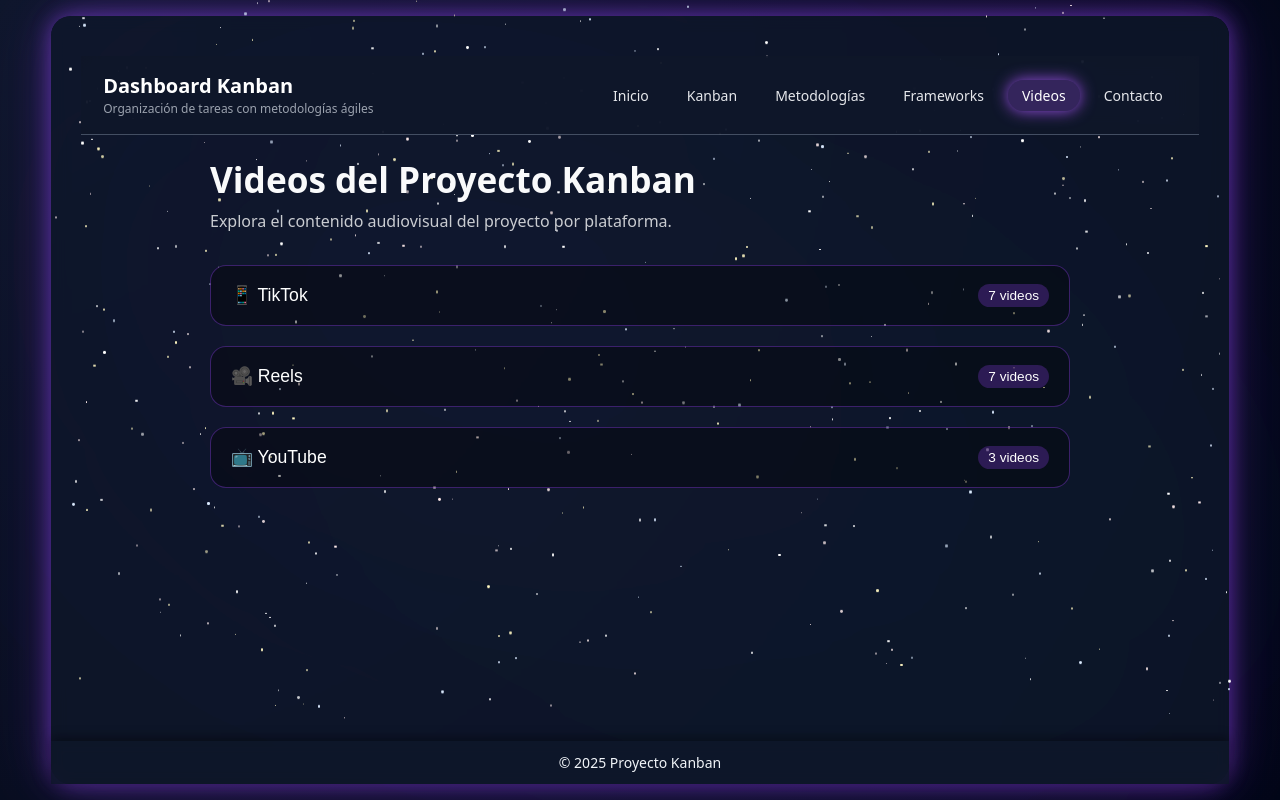
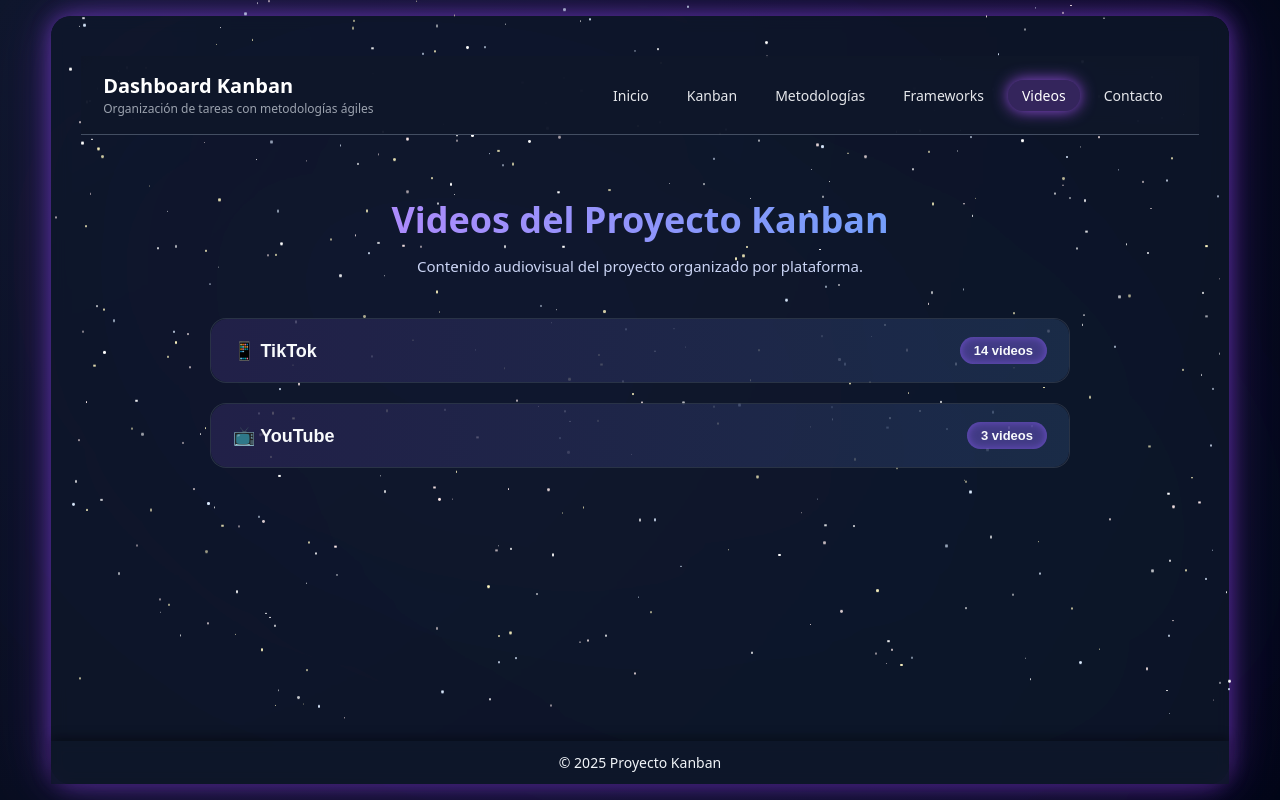
Before and after one commit to leo260855/kanban-react, a React (Vite) app: page /videos in a window 1280 px wide. Built offline with nearby package versions, Linux system fonts and the light colour scheme.

Commit message:
agregados videos de tik tok y youtube

```diff
--- a/src/pages/Videos.css
+++ b/src/pages/Videos.css
@@ -1,81 +1,141 @@
 /* ===============================
-   VIDEOS – ESTILO PRO
+   CONTENEDOR GENERAL
 ================================ */
-
 .videos-page {
-  padding: 20px;
   max-width: 900px;
   margin: 0 auto;
+  padding: 60px 20px 80px;
+  color: #e5e7eb;
+  position: relative;
+  z-index: 2;
 }
 
+/* ===============================
+   TÍTULOS
+================================ */
 .videos-title {
-  font-size: 2.2rem;
-  margin-bottom: 6px;
+  font-size: 36px;
+  font-weight: 700;
+  margin-bottom: 10px;
+  text-align: center;
+  background: linear-gradient(90deg, #c084fc, #60a5fa);
+  -webkit-background-clip: text;
+  -webkit-text-fill-color: transparent;
 }
 
 .videos-subtitle {
-  opacity: 0.8;
-  margin-bottom: 30px;
+  text-align: center;
+  font-size: 15px;
+  color: #cbd5f5;
+  margin-bottom: 40px;
 }
 
-/* TARJETA */
+/* ===============================
+   TARJETAS
+================================ */
 .video-card {
-  background: rgba(0, 0, 0, 0.35);
+  background: rgba(15, 23, 42, 0.75);
   border-radius: 16px;
   margin-bottom: 20px;
   overflow: hidden;
-  border: 1px solid rgba(155, 70, 255, 0.35);
-  transition: 0.3s;
+  border: 1px solid rgba(148, 163, 184, 0.2);
+  box-shadow: 0 0 0 transparent;
+  transition: all 0.3s ease;
+}
+
+.video-card:hover {
+  box-shadow: 0 0 25px rgba(139, 92, 246, 0.35);
+  transform: translateY(-2px);
 }
 
 .video-card.active {
-  box-shadow: 0 0 25px rgba(155, 70, 255, 0.45);
-  border-color: rgba(180, 100, 255, 0.9);
+  border-color: rgba(139, 92, 246, 0.6);
 }
 
-/* ENCABEZADO BOTÓN */
+/* ===============================
+   HEADER / BOTÓN
+================================ */
 .video-header {
   width: 100%;
-  background: transparent;
+  padding: 18px 22px;
+  background: linear-gradient(
+    90deg,
+    rgba(139, 92, 246, 0.15),
+    rgba(96, 165, 250, 0.15)
+  );
   border: none;
-  padding: 18px 20px;
+  color: #f8fafc;
   display: flex;
   justify-content: space-between;
   align-items: center;
-  color: white;
-  font-size: 1.1rem;
+  font-size: 18px;
+  font-weight: 600;
   cursor: pointer;
+  border-radius: 16px;
+  transition: all 0.3s ease;
 }
 
 .video-header:hover {
-  background: rgba(155, 70, 255, 0.15);
+  background: linear-gradient(
+    90deg,
+    rgba(139, 92, 246, 0.3),
+    rgba(96, 165, 250, 0.3)
+  );
 }
 
-/* CONTADOR */
-.count {
-  font-size: 0.85rem;
-  background: rgba(155, 70, 255, 0.25);
-  padding: 4px 10px;
-  border-radius: 999px;
+.video-header span {
+  display: flex;
+  align-items: center;
+  gap: 10px;
 }
 
-/* CONTENIDO */
+/* ===============================
+   CONTADOR
+================================ */
+.count {
+  background: rgba(139, 92, 246, 0.35);
+  padding: 6px 14px;
+  border-radius: 999px;
+  font-size: 13px;
+  font-weight: 600;
+  color: #f8fafc;
+  box-shadow: inset 0 0 8px rgba(139, 92, 246, 0.6);
+}
+
+/* ===============================
+   CONTENIDO DESPLEGABLE
+================================ */
 .video-content {
-  padding: 18px 22px;
-  background: rgba(0, 0, 0, 0.4);
+  padding: 18px 28px 26px;
   animation: fadeSlide 0.35s ease;
 }
 
 .video-content ul {
-  padding-left: 20px;
+  list-style: none;
+  padding: 0;
+  margin: 0;
 }
 
 .video-content li {
-  margin-bottom: 8px;
-  opacity: 0.9;
+  padding: 12px 0;
+  border-bottom: 1px dashed rgba(148, 163, 184, 0.25);
+  font-size: 15px;
+  color: #e5e7eb;
+  transition: color 0.2s ease, transform 0.2s ease;
 }
 
-/* ANIMACIÓN */
+.video-content li:last-child {
+  border-bottom: none;
+}
+
+.video-content li:hover {
+  color: #c084fc;
+  transform: translateX(4px);
+}
+
+/* ===============================
+   ANIMACIÓN
+================================ */
 @keyframes fadeSlide {
   from {
     opacity: 0;
@@ -86,3 +146,22 @@
     transform: translateY(0);
   }
 }
+
+/* ===============================
+   RESPONSIVE
+================================ */
+@media (max-width: 600px) {
+  .videos-title {
+    font-size: 28px;
+  }
+
+  .video-header {
+    font-size: 16px;
+    padding: 16px;
+  }
+
+  .count {
+    font-size: 12px;
+    padding: 5px 10px;
+  }
+}
--- a/src/pages/Videos.jsx
+++ b/src/pages/Videos.jsx
@@ -1,80 +1,153 @@
-import { useState } from "react";
+import { useMemo, useState } from "react";
 import "./Videos.css";
 
 function Videos() {
   const [open, setOpen] = useState(null);
 
   const toggle = (section) => {
-    setOpen(open === section ? null : section);
+    setOpen((prev) => (prev === section ? null : section));
+  };
+
+  const data = useMemo(
+    () => ({
+      tiktok: {
+        title: "TikTok",
+        icon: "📱",
+        count: 14,
+        items: [
+          {
+            title: "¿Qué es Kanban?",
+            url: "https://vt.tiktok.com/ZS5uHXu6G/",
+          },
+          {
+            title: "¿Qué es una tarea?",
+            url: "https://vt.tiktok.com/ZS5uHxKFw/",
+          },
+          {
+            title: "Metodologías ágiles",
+            url: "https://vt.tiktok.com/ZS5uHue5m/",
+          },
+          {
+            title: "Metodología ágil vs metodología tradicional",
+            url: "https://vt.tiktok.com/ZS5uHU6Ur/",
+          },
+          {
+            title: "¿Qué es un framework?",
+            url: "https://vt.tiktok.com/ZS5uHPaGD/",
+          },
+          {
+            title: "Kanban en la vida diaria",
+            url: "https://vt.tiktok.com/ZS5uHN9TR/",
+          },
+          {
+            title: "Funcionamiento del dashboard Kanban",
+            url: "https://vt.tiktok.com/ZS5uH85xu/",
+          },
+          {
+            title: "Columnas del tablero Kanban",
+            url: "https://vt.tiktok.com/ZS5uHJLMW/",
+          },
+          {
+            title: "Prioridades de las tareas en Kanban",
+            url: "https://vt.tiktok.com/ZS5uu3VCV/",
+          },
+          {
+            title: "Flujo y control de prioridades en Kanban",
+            url: "https://vt.tiktok.com/ZS5uHS7Ru/",
+          },
+          {
+            title: "Límite de tareas en proceso (WIP)",
+            url: "https://vt.tiktok.com/ZS5uHhMVK/",
+          },
+          {
+            title: "Progreso del proyecto en Kanban",
+            url: "https://vt.tiktok.com/ZS5uHMaDY/",
+          },
+          {
+            title: "Guardado de tareas en Kanban",
+            url: "https://vt.tiktok.com/ZS5uH4yJ8/",
+          },
+          {
+            title: "Beneficios de usar Kanban en proyectos",
+            url: "https://vt.tiktok.com/ZS5uHBQFx/",
+          },
+        ],
+      },
+
+      youtube: {
+        title: "YouTube",
+        icon: "📺",
+        count: 3,
+        items: [
+          {
+            title: "Metodologías ágiles vs metodologías tradicionales",
+            url: "https://youtu.be/w4EcQEddUGQ?si=FgI26RxQ66l8MjDC",
+          },
+          {
+            title: "Funcionamiento completo del Proyecto Kanban",
+            url: "https://youtu.be/x-GRVl519Mw?si=QZg8SyfXM932qKgW",
+          },
+          {
+            title: "Frameworks y su relación con React",
+            url: "https://youtu.be/8sRsrkDRYLc?si=4p9DCpzUsuXhhSbL",
+          },
+        ],
+      },
+    }),
+    []
+  );
+
+  const renderItems = (sectionKey) => {
+    const section = data[sectionKey];
+
+    return (
+      <div className="video-content">
+        <div className="video-grid">
+          {section.items.map((item, idx) => (
+            <a
+              key={`${sectionKey}-${idx}`}
+              className="video-item"
+              href={item.url}
+              target="_blank"
+              rel="noreferrer"
+            >
+              <div className="video-item-left">
+                <span className="video-bullet">{idx + 1}</span>
+                <div className="video-item-text">
+                  <h4>{item.title}</h4>
+                  <p>Abrir video</p>
+                </div>
+              </div>
+
+              <span className="video-action">▶</span>
+            </a>
+          ))}
+        </div>
+      </div>
+    );
   };
 
   return (
     <div className="videos-page">
       <h1 className="videos-title">Videos del Proyecto Kanban</h1>
       <p className="videos-subtitle">
-        Explora el contenido audiovisual del proyecto por plataforma.
+        Contenido audiovisual del proyecto organizado por plataforma.
       </p>
 
-      {/* TIKTOK */}
       <div className={`video-card ${open === "tiktok" ? "active" : ""}`}>
         <button className="video-header" onClick={() => toggle("tiktok")}>
           <span>📱 TikTok</span>
-          <span className="count">7 videos</span>
+          <span className="count">14 videos</span>
         </button>
-
-        {open === "tiktok" && (
-          <div className="video-content">
-            <ul>
-              <li>¿Qué es Kanban?</li>
-              <li>¿Qué es una tarea?</li>
-              <li>Metodologías ágiles</li>
-              <li>Ágil vs tradicional</li>
-              <li>¿Qué es un framework?</li>
-              <li>Kanban en la vida diaria</li>
-              <li>Funcionamiento del dashboard</li>
-            </ul>
-          </div>
-        )}
+        {open === "tiktok" && renderItems("tiktok")}
       </div>
 
-      {/* REELS */}
-      <div className={`video-card ${open === "reels" ? "active" : ""}`}>
-        <button className="video-header" onClick={() => toggle("reels")}>
-          <span>🎥 Reels</span>
-          <span className="count">7 videos</span>
-        </button>
-
-        {open === "reels" && (
-          <div className="video-content">
-            <ul>
-              <li>Introducción al proyecto</li>
-              <li>Ventajas de Kanban</li>
-              <li>Ejemplo visual del tablero</li>
-              <li>Scrum vs Kanban</li>
-              <li>Uso de React</li>
-              <li>Trabajo ágil</li>
-              <li>Conclusión</li>
-            </ul>
-          </div>
-        )}
-      </div>
-
-      {/* YOUTUBE */}
       <div className={`video-card ${open === "youtube" ? "active" : ""}`}>
         <button className="video-header" onClick={() => toggle("youtube")}>
           <span>📺 YouTube</span>
           <span className="count">3 videos</span>
         </button>
-
-        {open === "youtube" && (
-          <div className="video-content">
-            <ul>
-              <li>Frameworks y React</li>
-              <li>Metodologías ágiles vs tradicionales</li>
-              <li>Funcionamiento completo del Kanban</li>
-            </ul>
-          </div>
-        )}
+        {open === "youtube" && renderItems("youtube")}
       </div>
     </div>
   );
```
